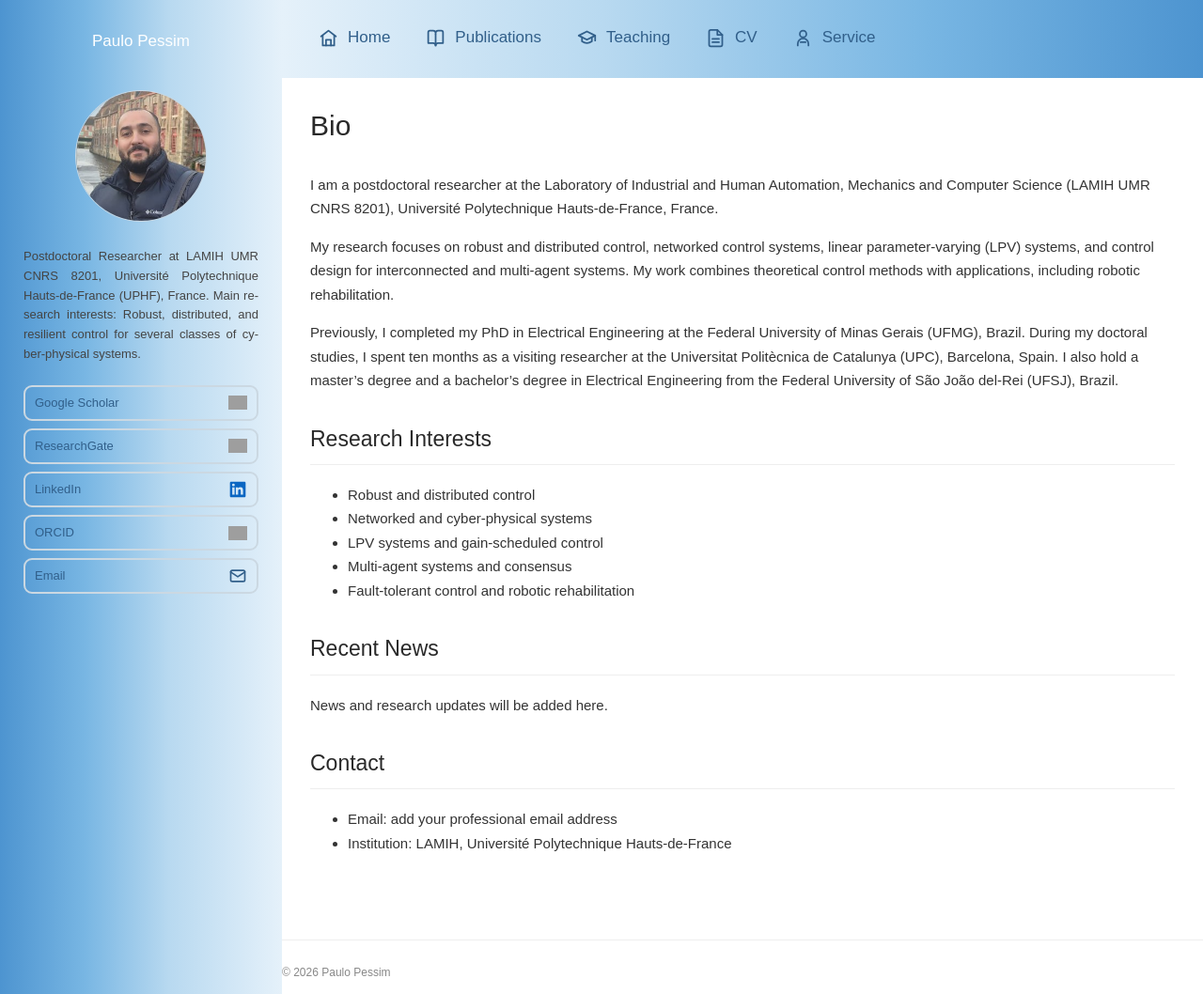
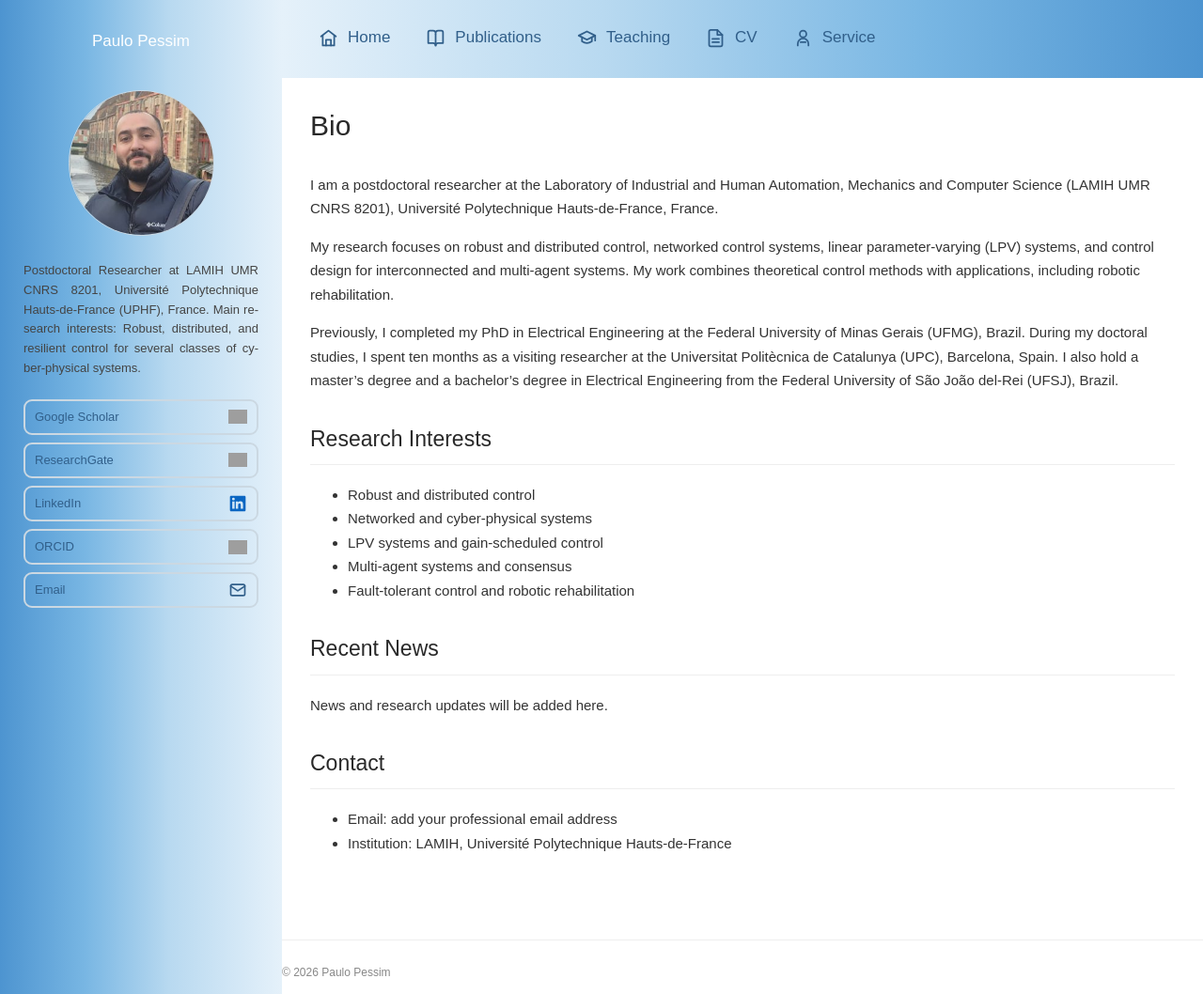
Before and after one commit to ppessim/ppessim.github.io, a Jekyll site: the page built from index.md, in a window 1280 px wide and 1058 px high. Shown: the whole window at 94% size. Built offline with Jekyll 4.4.1, drawn with Linux system fonts in a browser that asks for light colours; grey boxes are pictures that could not be loaded.

Commit message:
Update style.css

```diff
--- a/assets/css/style.css
+++ b/assets/css/style.css
@@ -90,8 +90,8 @@ body {
 
 .profile-photo {
   display: block;
-  width: 140px;
-  height: 140px;
+  width: 155px;
+  height: 155px;
   margin: 0 auto 15px;
   border-radius: 50%;
   object-fit: cover;
```
